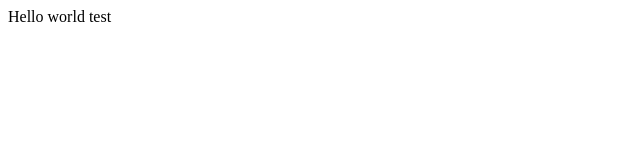
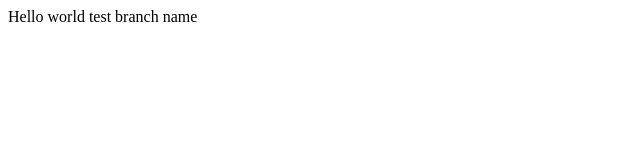
Before and after one commit to hardev-tech/learning-git, a plain HTML site: page index.html in a window 1280 px wide. Shown: the full height of the page, 0-640 px from the left. Drawn offline with Linux system fonts and the light colour scheme.

Commit message:
update name test

```diff
--- a/index.html
+++ b/index.html
@@ -1,3 +1,4 @@
-<div>Hello world test
+<div>Hello world test branch name
+
 
 </div>
```
